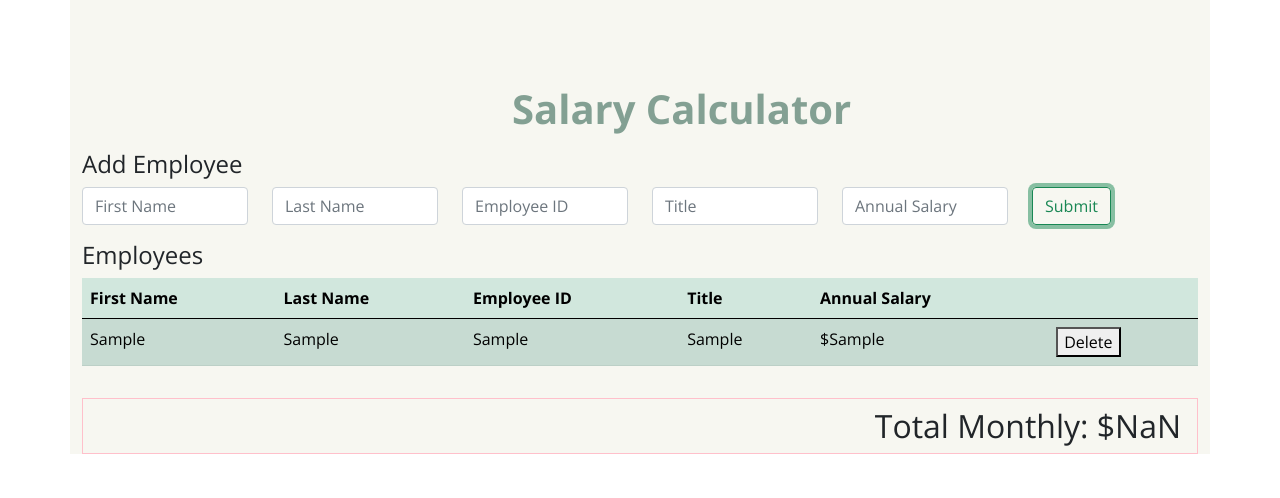
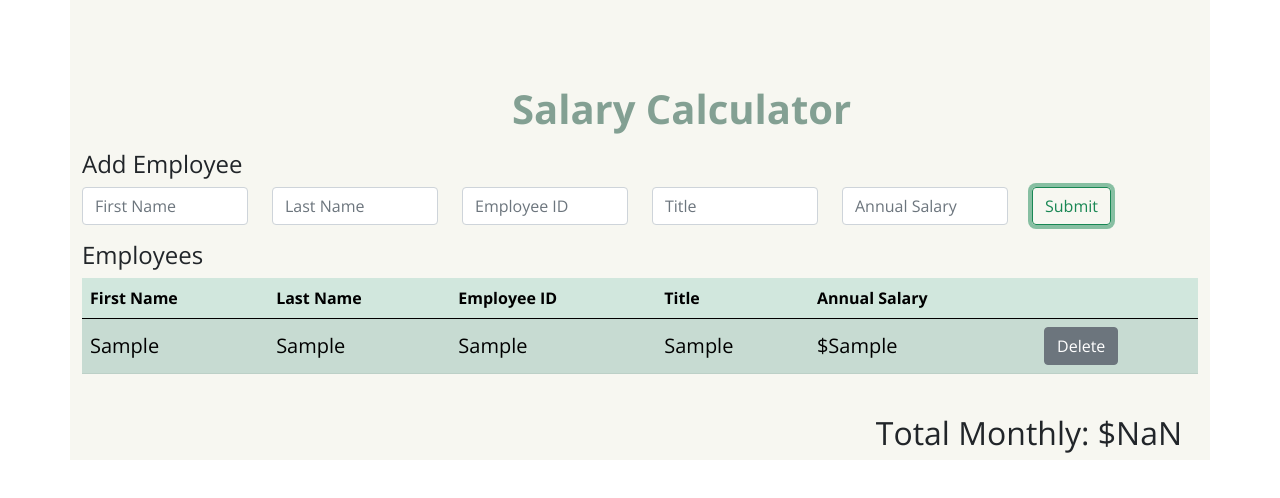
Before and after one commit to jordan-ashbacher/jquery-salary-calculator, a plain HTML site: page index.html in a window 1280 px wide. Both pictures are taken after typing "Sample", "Sample", "Sample", "Sample", "Sample" into the empty fields and a click on the button "Submit". Drawn offline with nearby package versions, Linux system fonts and the light colour scheme.

Commit message:
adds align-middle class to table row

```diff
--- a/client.js
+++ b/client.js
@@ -25,13 +25,13 @@ function renderDOM() {
         let commaSalary = numWithCommas(employee.annualSalary)
 
         let employeeRow = $(`
-        <tr class="employee">
+        <tr class="employee align-middle">
             <td class"table-first-name">${employee.firstName}</td>
             <td class="table-last-name">${employee.lastName}</td>
             <td class="table-id">${employee.id}</td>
             <td class="table-title">${employee.title}</td>
             <td class="table-salary">$${commaSalary}</td>
-            <td><button class="delete-employee">Delete</button></td>
+            <td><button class="delete-employee btn btn-secondary">Delete</button></td>
         </tr>`)
 
 
--- a/styles.css
+++ b/styles.css
@@ -39,10 +39,16 @@ header {
     width: 100%;
     justify-content: flex-end;
     /* for layout debugging */
-    border: 1px solid pink;
+    /* border: 1px solid pink; */
 }
 
 #total-monthly-expense {
     margin-right: 1rem;
     margin-top: .5rem;
 }
+
+td {
+    font-size: 1.25rem;
+    /* for layout debugging */
+    /* border: 1px solid blue; */
+}
```
